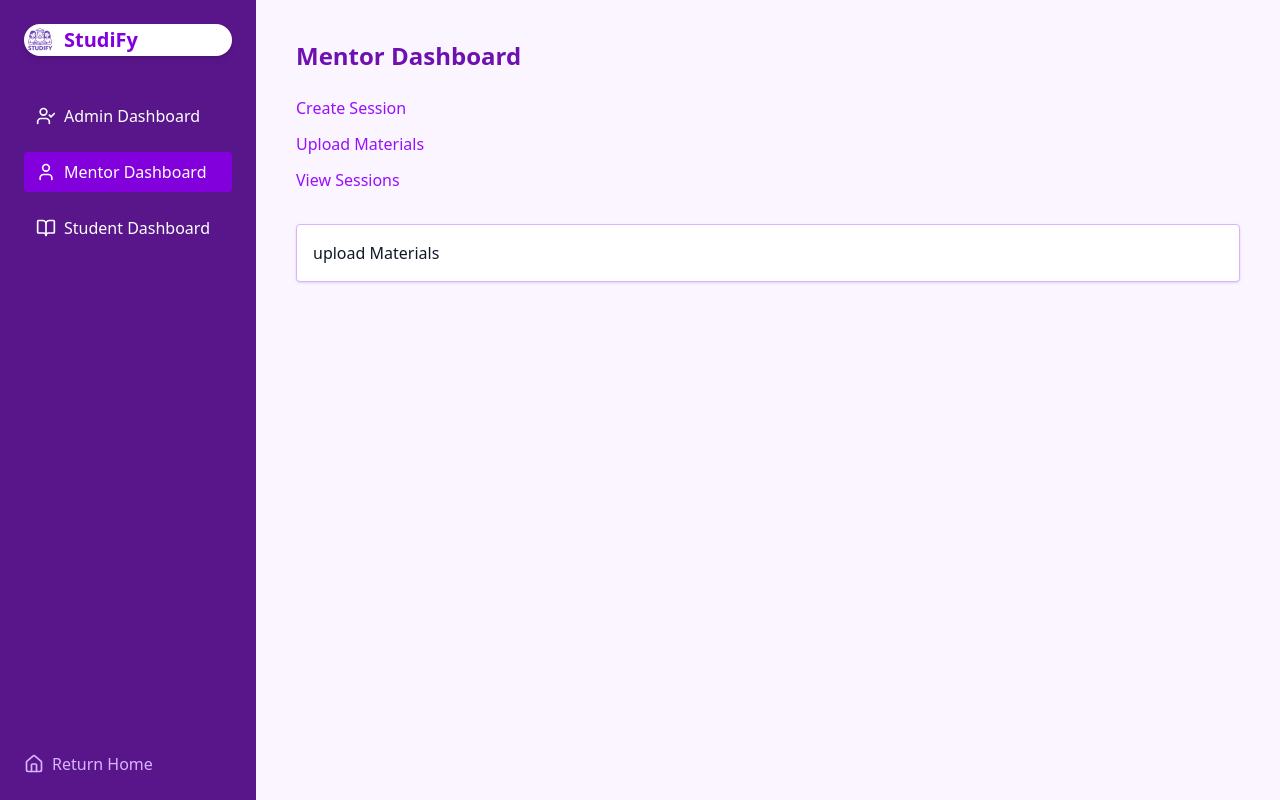
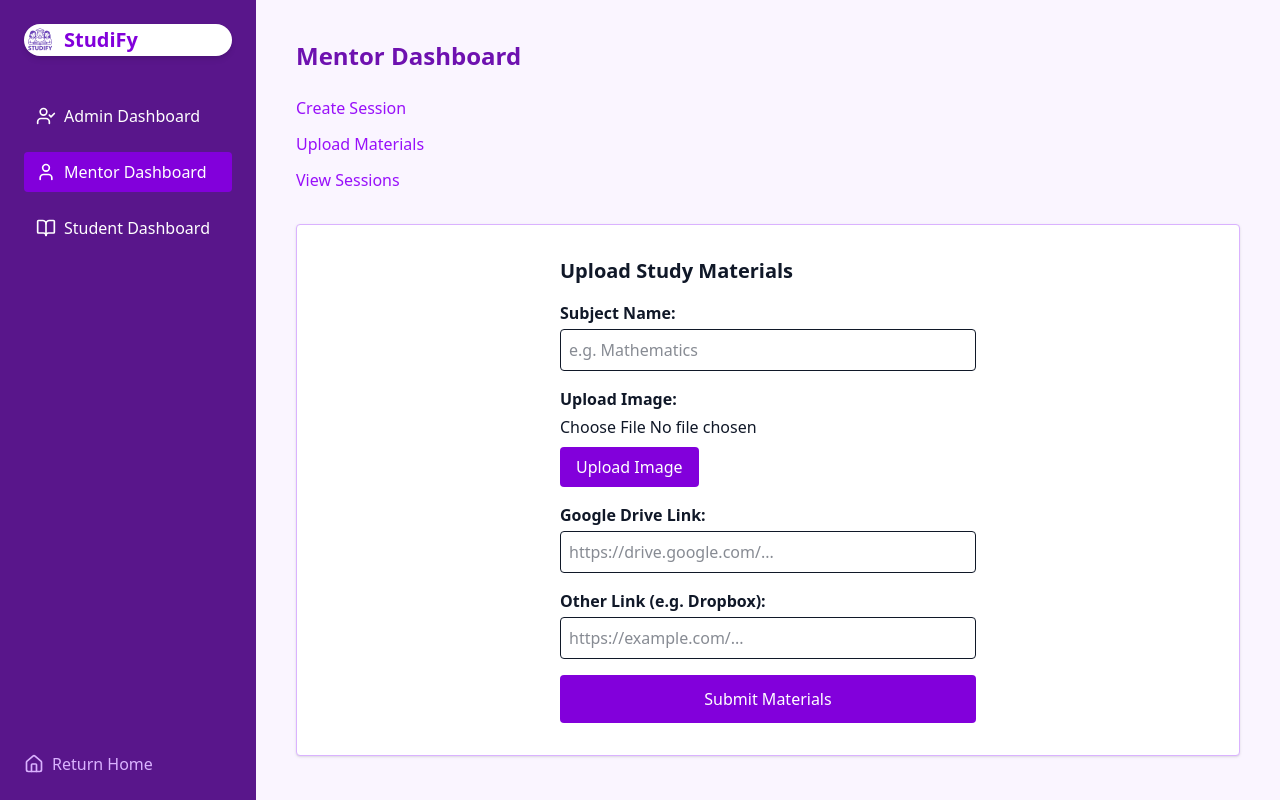
Before and after one commit to Sumyta-Bentey-Habib/Studify, a React (Vite) app: page /dashboard/mentor/upload-materials in a window 1280 px wide. Built offline with nearby package versions, Linux system fonts and the light colour scheme; no server answers.

Commit message:
upload materials

```diff
--- a/src/users/mentor/UploadMaterials.jsx
+++ b/src/users/mentor/UploadMaterials.jsx
@@ -1,12 +1,144 @@
-import React from 'react';
+import React, { useState } from "react";
+import { uploadImageToImgBB } from "../../utils/utils";
+import useAxios from "../../hooks/useAxios";
 
 const UploadMaterials = () => {
-    return (
-        <div>
-            upload Materials
+  const axios = useAxios();
 
-        </div>
-    );
+  const [selectedImage, setSelectedImage] = useState(null);
+  const [uploading, setUploading] = useState(false);
+  const [imageUrl, setImageUrl] = useState("");
+  const [driveLink, setDriveLink] = useState("");
+  const [otherLink, setOtherLink] = useState("");
+  const [subjectName, setSubjectName] = useState("");
+  const [error, setError] = useState("");
+
+  // Upload to ImgBB utility
+  const handleUploadImage = async () => {
+    if (!selectedImage) {
+      setError("Please select an image first.");
+      return;
+    }
+    setUploading(true);
+    setError("");
+    try {
+      const url = await uploadImageToImgBB(selectedImage);
+      setImageUrl(url);
+      alert("Image uploaded successfully!");
+    } catch (err) {
+      setError(err.message || "Image upload failed.");
+    } finally {
+      setUploading(false);
+    }
+  };
+
+  // Submit all data to your backend
+  const handleSubmit = async () => {
+    if (!subjectName) {
+      alert("Please enter a subject name.");
+      return;
+    }
+
+    const payload = {
+      subjectName,
+      imageUrl,
+      driveLink,
+      otherLink,
+    };
+
+    try {
+      const res = await axios.post("/materials", payload);
+      if (res.data.insertedId || res.data.acknowledged) {
+        alert("Material submitted successfully!");
+        // reset form
+        setSelectedImage(null);
+        setImageUrl("");
+        setDriveLink("");
+        setOtherLink("");
+        setSubjectName("");
+      } else {
+        alert("Error: Material not saved.");
+      }
+    } catch (err) {
+      console.error(err);
+      alert("Error submitting material.");
+    }
+  };
+
+  return (
+    <div className="max-w-md p-4 mx-auto space-y-4">
+      <h2 className="text-xl font-bold">Upload Study Materials</h2>
+
+      {/* Subject Name */}
+      <div>
+        <label className="block mb-1 font-semibold">Subject Name:</label>
+        <input
+          type="text"
+          placeholder="e.g. Mathematics"
+          value={subjectName}
+          onChange={(e) => setSubjectName(e.target.value)}
+          className="w-full p-2 border rounded"
+        />
+      </div>
+
+      {/* Image Upload */}
+      <div>
+        <label className="block mb-1 font-semibold">Upload Image:</label>
+        <input type="file" accept="image/*" onChange={(e) => setSelectedImage(e.target.files[0])} />
+        <button
+          onClick={handleUploadImage}
+          disabled={uploading}
+          className="px-4 py-2 mt-2 text-white bg-purple-700 rounded disabled:opacity-50"
+        >
+          {uploading ? "Uploading..." : "Upload Image"}
+        </button>
+        {error && <p className="mt-1 text-red-600">{error}</p>}
+        {imageUrl && (
+          <div className="mt-2">
+            <p className="text-green-600">Uploaded Image URL:</p>
+            <a href={imageUrl} target="_blank" rel="noreferrer" className="text-blue-600 underline break-all">
+              {imageUrl}
+            </a>
+            <img src={imageUrl} alt="Uploaded" className="h-auto max-w-full mt-2 rounded" />
+          </div>
+        )}
+      </div>
+
+      {/* Google Drive link */}
+      <div>
+        <label className="block mb-1 font-semibold">Google Drive Link:</label>
+        <input
+          type="url"
+          placeholder="https://drive.google.com/..."
+          value={driveLink}
+          onChange={(e) => setDriveLink(e.target.value)}
+          className="w-full p-2 border rounded"
+        />
+      </div>
+
+      {/* Other link */}
+      <div>
+        <label className="block mb-1 font-semibold">Other Link (e.g. Dropbox):</label>
+        <input
+          type="url"
+          placeholder="https://example.com/..."
+          value={otherLink}
+          onChange={(e) => setOtherLink(e.target.value)}
+          className="w-full p-2 border rounded"
+        />
+      </div>
+
+      {/* Submit */}
+      <div>
+        <button
+          onClick={handleSubmit}
+          className="w-full py-3 text-white bg-purple-700 rounded hover:bg-purple-800"
+        >
+          Submit Materials
+        </button>
+      </div>
+    </div>
+  );
 };
 
 export default UploadMaterials;
--- /dev/null
+++ b/src/utils/utils.js
@@ -0,0 +1,22 @@
+export async function uploadImageToImgBB(imageFile) {
+  const apiKey = import.meta.env.VITE_IMGBB_API_KEY;
+  const formData = new FormData();
+  formData.append("image", imageFile);
+
+  try {
+    const response = await fetch(`https://api.imgbb.com/1/upload?key=${apiKey}`, {
+      method: "POST",
+      body: formData,
+    });
+    const data = await response.json();
+
+    if (data.success) {
+      return data.data.url;
+    } else {
+      throw new Error(data.error.message || "Image upload failed");
+    }
+  } catch (error) {
+    console.error("ImgBB upload error:", error);
+    throw error;
+  }
+}
```
